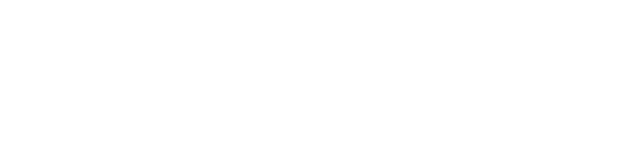
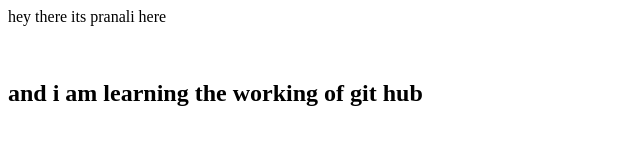
Before and after one commit to pranali901/Firstrepo, a plain HTML site: page index.html in a window 1280 px wide. Shown: the whole page, without its empty margins (0-640 px from the left). Drawn offline with Linux system fonts and the light colour scheme.

Commit message:
just trying

```diff
--- a/index.html
+++ b/index.html
@@ -5,6 +5,10 @@
     <title>addingFile</title>
 </head>
 <body>
+    <p> hey there its pranali here </p>
 
+<br>
+
+<h2> and i am learning the working of git hub </h2>
 </body>
 </html>
```
